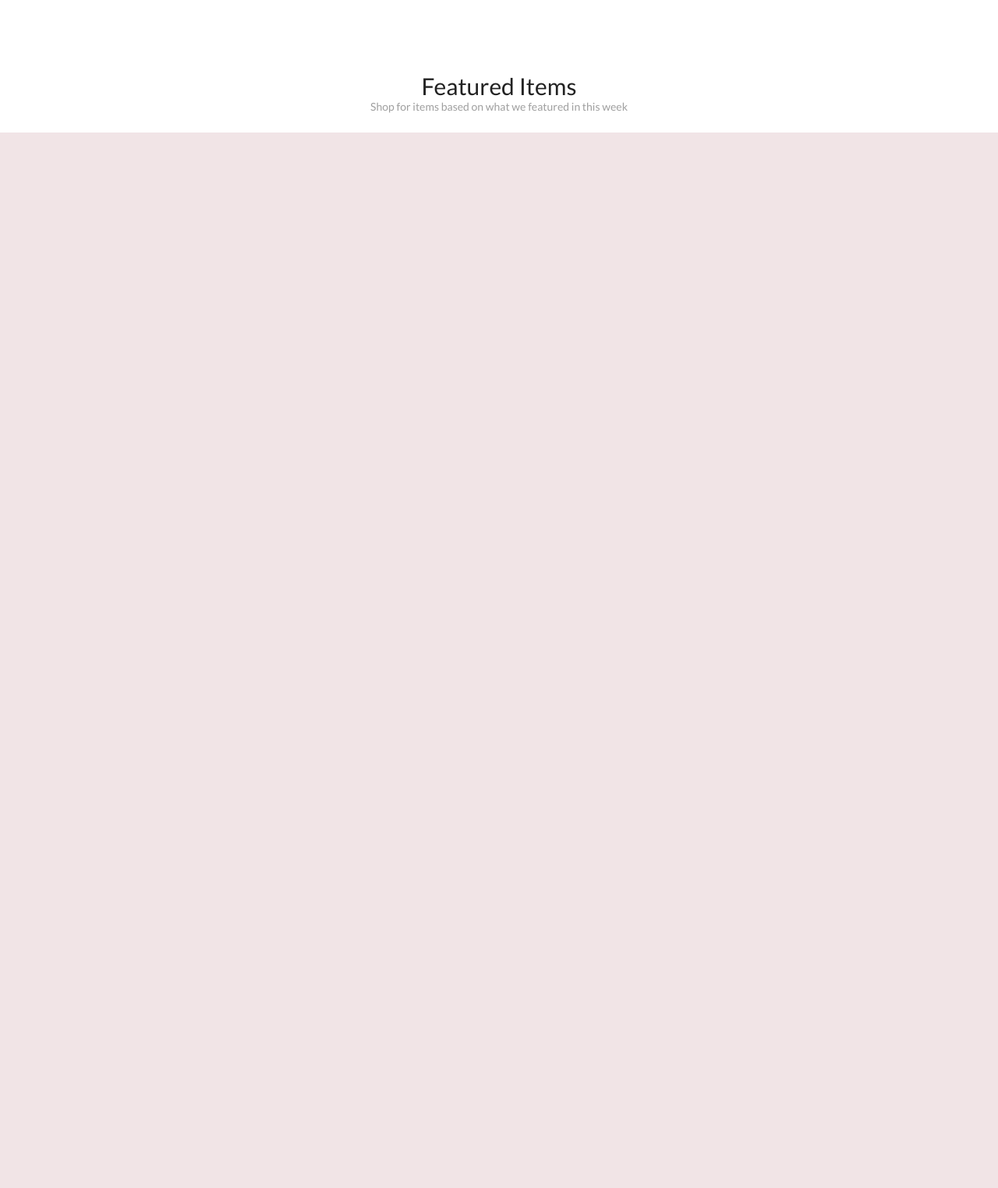
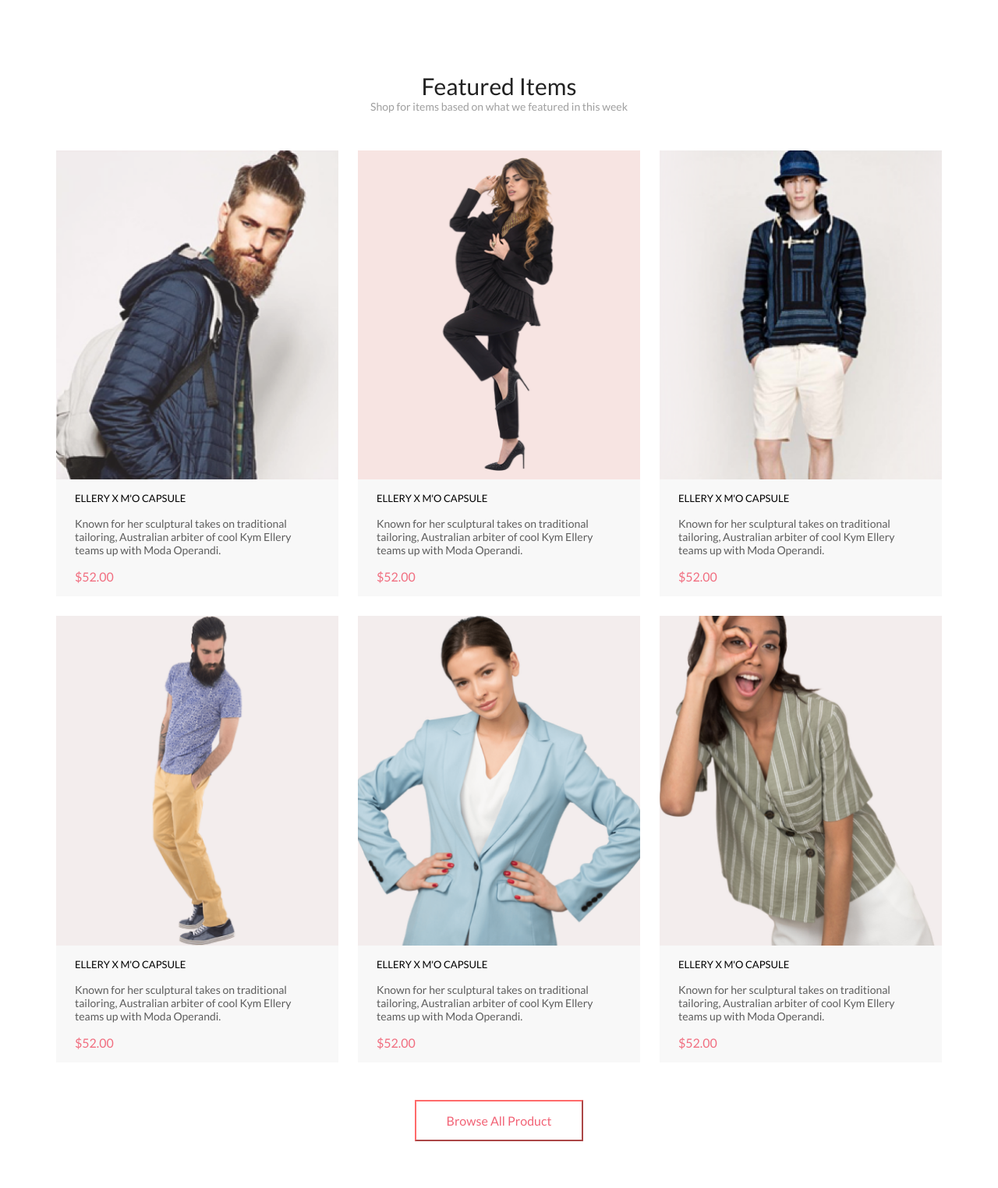
Before and after one commit to Bils1na/web_course, a PHP site: page / in a window 1280 px wide. Shown: the part 1385-2909 px from the top of the page at 78% size. Before the commit the page ends 1555 px from the top, so only its background shows below. Run offline with PHP 8.4, Linux system fonts and the light colour scheme.

Commit message:
added hw6web

```diff
--- a/homework6web/index.html
+++ b/homework6web/index.html
@@ -67,26 +67,59 @@
 
             <div class="featured__grid">
                 <div class="featured__grid__item">
-
+                    <img src="./img/grid_item1.png" alt="grid_item1" class="grid__img">
+                    <div class="grid__content">
+                        <span class="grid__title">ELLERY X M'O CAPSULE</span>
+                        <span class="grid__text">Known for her sculptural takes on traditional tailoring, Australian arbiter of cool Kym Ellery teams up with Moda Operandi.</span>
+                        <span class="grid__price">$52.00</span>
+                    </div>
                 </div>
                 <div class="featured__grid__item">
-
+                    <img src="./img/grid_item2.png" alt="grid_item2" class="grid__img">
+                    <div class="grid__content">
+                        <span class="grid__title">ELLERY X M'O CAPSULE</span>
+                        <span class="grid__text">Known for her sculptural takes on traditional tailoring, Australian arbiter of cool Kym Ellery teams up with Moda Operandi.</span>
+                        <span class="grid__price">$52.00</span>
+                    </div>
                 </div>
                 <div class="featured__grid__item">
-
+                    <img src="./img/grid_item3.png" alt="grid_item3" class="grid__img">
+                    <div class="grid__content">
+                        <span class="grid__title">ELLERY X M'O CAPSULE</span>
+                        <span class="grid__text">Known for her sculptural takes on traditional tailoring, Australian arbiter of cool Kym Ellery teams up with Moda Operandi.</span>
+                        <span class="grid__price">$52.00</span>
+                    </div>
                 </div>
                 <div class="featured__grid__item">
-
+                    <img src="./img/grid_item4.png" alt="grid_item4" class="grid__img">
+                    <div class="grid__content">
+                        <span class="grid__title">ELLERY X M'O CAPSULE</span>
+                        <span class="grid__text">Known for her sculptural takes on traditional tailoring, Australian arbiter of cool Kym Ellery teams up with Moda Operandi.</span>
+                        <span class="grid__price">$52.00</span>
+                    </div>
                 </div>
                 <div class="featured__grid__item">
-
+                    <img src="./img/grid_item5.png" alt="grid_item5" class="grid__img">
+                    <div class="grid__content">
+                        <span class="grid__title">ELLERY X M'O CAPSULE</span>
+                        <span class="grid__text">Known for her sculptural takes on traditional tailoring, Australian arbiter of cool Kym Ellery teams up with Moda Operandi.</span>
+                        <span class="grid__price">$52.00</span>
+                    </div>
                 </div>
                 <div class="featured__grid__item">
-
+                    <img src="./img/grid_item6.png" alt="grid_item6" class="grid__img">
+                    <div class="grid__content">
+                        <span class="grid__title">ELLERY X M'O CAPSULE</span>
+                        <span class="grid__text">Known for her sculptural takes on traditional tailoring, Australian arbiter of cool Kym Ellery teams up with Moda Operandi.</span>
+                        <span class="grid__price">$52.00</span>
+                    </div>
                 </div>
             </div>
+
         </div>
-
+        <button class="content__button">
+                Browse All Product
+        </button>
     </div>
 </body>
 </html>
--- a/homework6web/style.css
+++ b/homework6web/style.css
@@ -152,6 +152,8 @@
 }
 
 .content .content__featured .featured__title {
+    margin-bottom: 48px;
+
     display: flex;
     flex-direction: column;
     justify-content: center;
@@ -182,3 +184,59 @@
     grid-template-rows: repeat(2, 1fr);
     gap: 25px;
 }
+
+.content .content__featured .featured__grid .featured__grid__item {
+    display: flex;
+    flex-direction: column;
+    background-color: #F8F8F8;
+}
+
+.content .content__featured .featured__grid .featured__grid__item .grid__content {
+    padding: 16px 24px;
+    display: flex;
+    flex-direction: column;
+    gap: 16px;
+}
+
+.content .content__featured .featured__grid .featured__grid__item .grid__content .grid__title {
+    color: #000;
+    font-family: "Lato", sans-serif;
+    font-size: 13px;
+    font-style: normal;
+    font-weight: 400;
+    line-height: normal;
+}
+
+.content .content__featured .featured__grid .featured__grid__item .grid__content .grid__text {
+    color: #5D5D5D;
+    font-family: "Lato", sans-serif;
+    font-size: 14px;
+    font-style: normal;
+    font-weight: 300;
+    line-height: normal;
+    width: 314px;
+}
+
+.content .content__featured .featured__grid .featured__grid__item .grid__content .grid__price {
+    color: #F16D7F;
+    font-family: "Lato", sans-serif;
+    font-size: 16px;
+    font-style: normal;
+    font-weight: 400;
+    line-height: normal;
+}
+
+.content .content__button {
+    margin-top: 48px;
+    margin-bottom: 60px;
+    padding: 15px 39px;
+
+    color: #F26376;
+    font-family: "Lato", sans-serif;
+    font-size: 16px;
+    font-style: normal;
+    font-weight: 400;
+    line-height: normal;
+    background-color: white;
+    border-color: #FF6A6A;
+}
```
Also changed, not shown: homework6web/img/grid_item1.png (added), homework6web/img/grid_item2.png (added), homework6web/img/grid_item3.png (added), homework6web/img/grid_item4.png (added), homework6web/img/grid_item5.png (added), homework6web/img/grid_item6.png (added).
